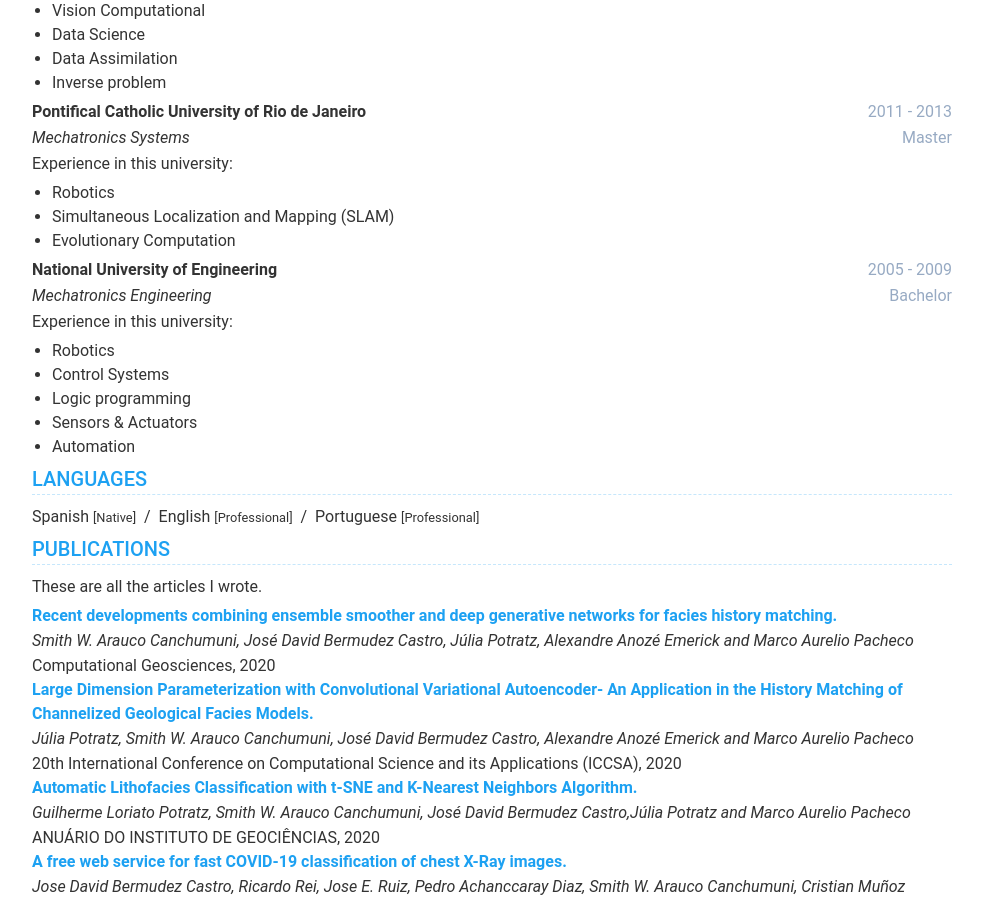
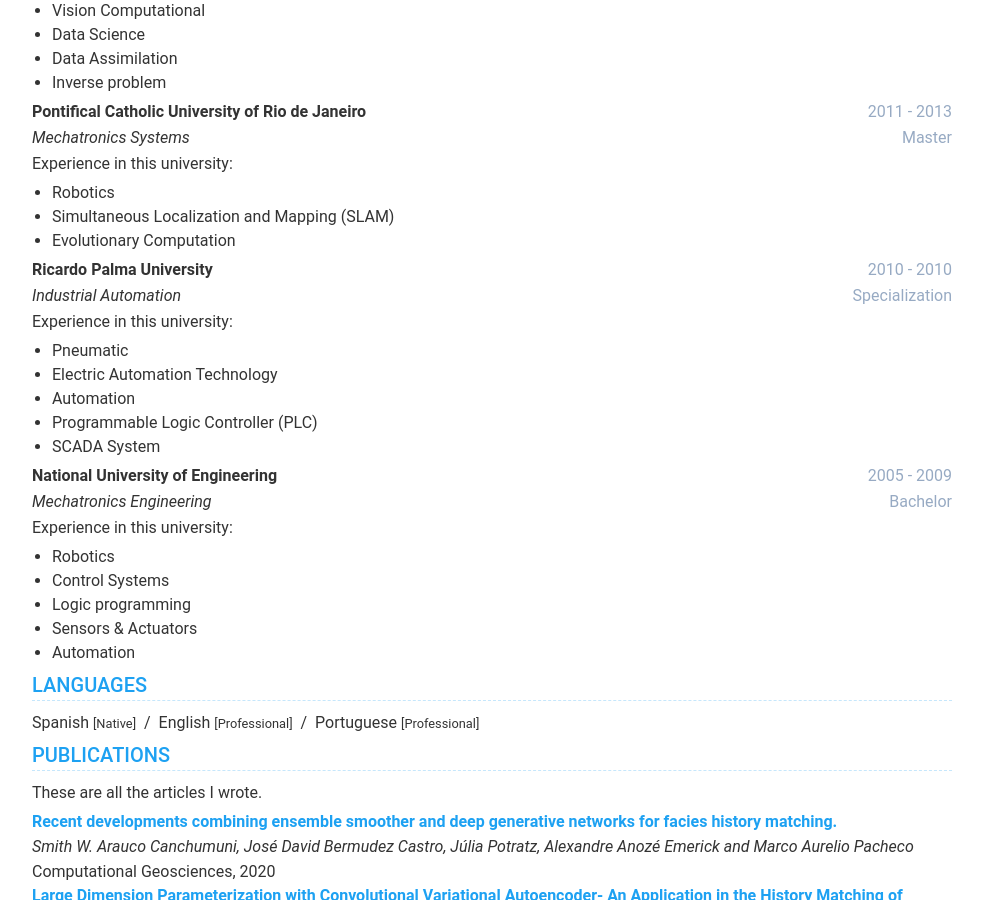
Before and after one commit to smitharauco/https-smitharauco.github.io-, a Jekyll site: the page built from index.html, in a window 1280 px wide and 900 px high, scrolled down 448 px. Shown: the whole window, without its empty margins (148-1131 px from the left). Built offline with Jekyll 4.4.1, drawn with Linux system fonts in a browser that asks for light colours; nearby versions of some CDN libraries.

Commit message:
Update data.yml

```diff
--- a/_data/data.yml
+++ b/_data/data.yml
@@ -78,6 +78,17 @@
         + Simultaneous Localization and Mapping (SLAM)
         + Evolutionary Computation
 
+    - university: Ricardo Palma University
+      time: 2010 - 2010
+      major: Industrial Automation
+      degree: Specialization
+      details: |
+        Experience in this university:
+        + Pneumatic
+        + Electric Automation Technology
+        + Automation
+        + Programmable Logic Controller (PLC)
+        + SCADA System
 
     - university: National University of Engineering
       time: 2005 - 2009
```
